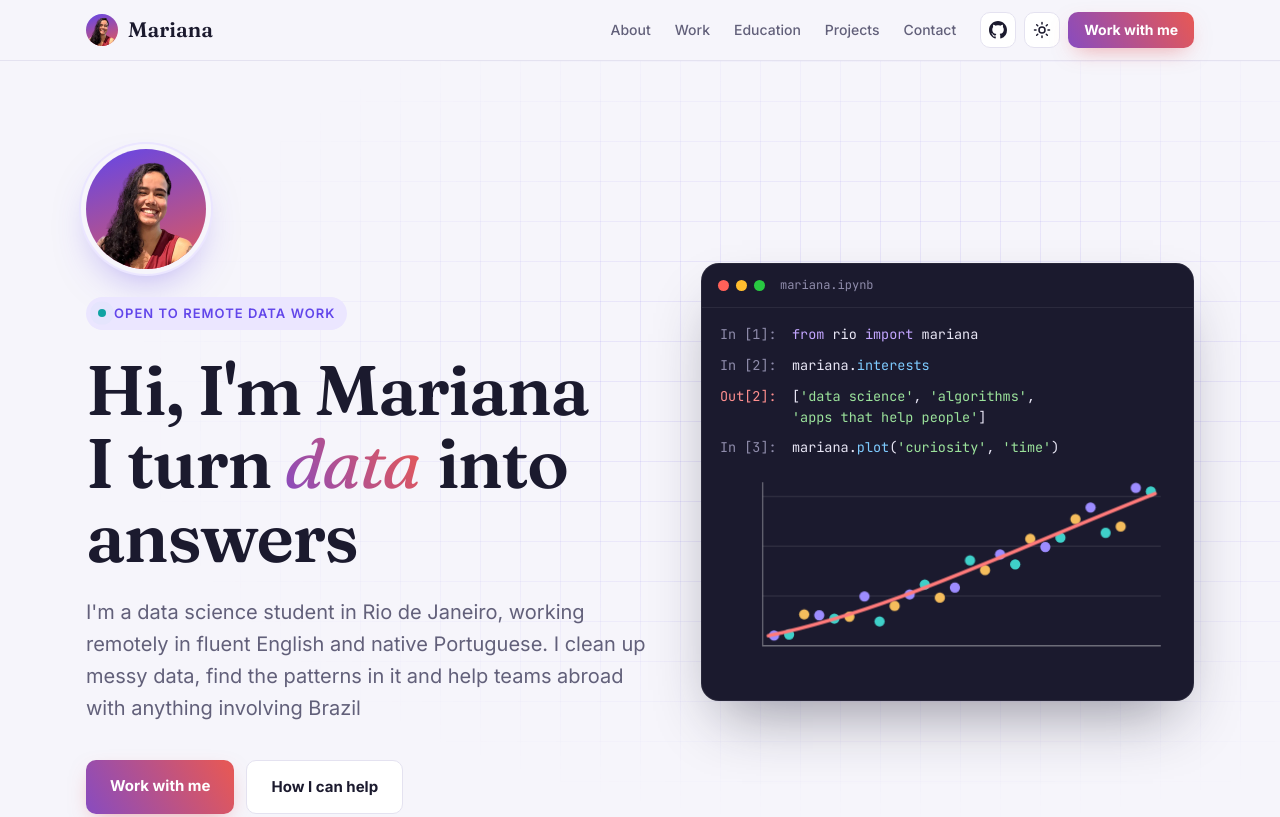
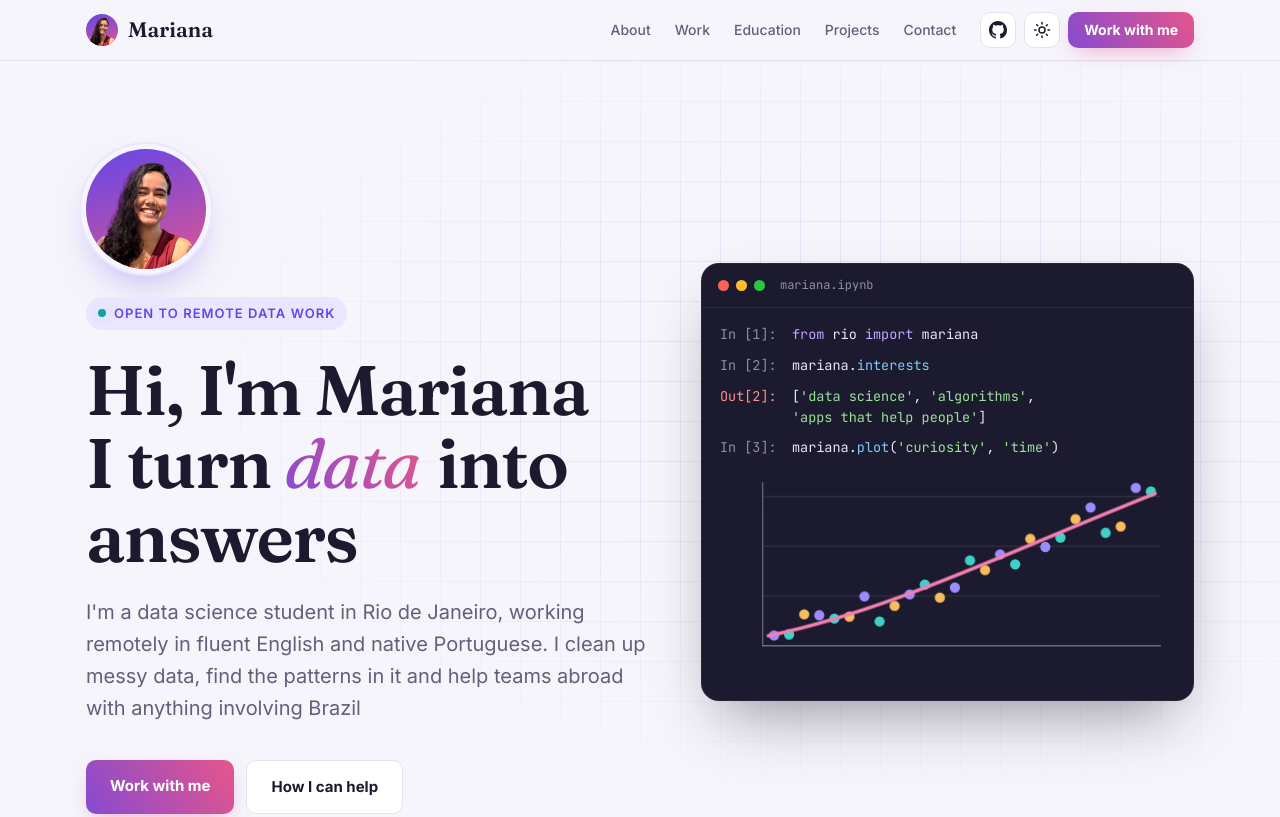
Before and after one commit to stevelacey/marianaeva, a plain HTML site: page index.html in a window 1280 px wide. Shown: the top 817 px of the page. Drawn offline with Linux system fonts and the light colour scheme.

Commit message:
Swap coral for rose

```diff
--- a/index.html
+++ b/index.html
@@ -26,7 +26,7 @@
 <style>
   :root{
     --bg:#f6f5fb; --surface:#ffffff; --ink:#1b1a2e; --muted:#62607a; --line:#e4e2f0;
-    --accent:#6246ea; --accent-soft:#ebe6ff; --coral:#e45858; --teal:#0fa3a3; --gold:#e8a33d;
+    --accent:#6246ea; --accent-soft:#ebe6ff; --coral:#e0558f; --teal:#0fa3a3; --gold:#e8a33d;
     --nav:rgba(246,245,251,.85); --grid:rgba(98,70,234,.09);
     --code-bg:#1b1a2e; --code-ink:#e8e6f5; --code-muted:#8f8cab;
     color-scheme:light;
@@ -34,7 +34,7 @@
   @media (prefers-color-scheme: dark){
     :root:not([data-theme="light"]){
       --bg:#0f0e17; --surface:#18172a; --ink:#f0eefc; --muted:#a7a4c0; --line:#2a2843;
-      --accent:#9d8cff; --accent-soft:#25214a; --coral:#ff7a7a; --teal:#3fd0c9; --gold:#f5bd5c;
+      --accent:#9d8cff; --accent-soft:#25214a; --coral:#f37fb0; --teal:#3fd0c9; --gold:#f5bd5c;
       --nav:rgba(15,14,23,.8); --grid:rgba(157,140,255,.08);
       --code-bg:#0a0912; --code-ink:#e8e6f5; --code-muted:#77749a;
       color-scheme:dark;
@@ -42,7 +42,7 @@
   }
   :root[data-theme="dark"]{
     --bg:#0f0e17; --surface:#18172a; --ink:#f0eefc; --muted:#a7a4c0; --line:#2a2843;
-    --accent:#9d8cff; --accent-soft:#25214a; --coral:#ff7a7a; --teal:#3fd0c9; --gold:#f5bd5c;
+    --accent:#9d8cff; --accent-soft:#25214a; --coral:#f37fb0; --teal:#3fd0c9; --gold:#f5bd5c;
     --nav:rgba(15,14,23,.8); --grid:rgba(157,140,255,.08);
     --code-bg:#0a0912; --code-ink:#e8e6f5; --code-muted:#77749a;
     color-scheme:dark;
@@ -66,7 +66,7 @@
   nav .wrap{display:flex;justify-content:space-between;align-items:center;height:60px;gap:16px}
   .logo{font-family:Fraunces,serif;font-weight:600;font-size:21px;text-decoration:none;display:flex;align-items:center;gap:10px}
   .logo img{width:32px;height:32px;border-radius:50%;background:linear-gradient(160deg,var(--accent),var(--coral))}
-  .avatar{width:120px;height:120px;border-radius:50%;background:linear-gradient(160deg,#6246ea,#e45858);box-shadow:0 0 0 5px var(--bg),0 0 0 7px var(--accent-soft),0 18px 40px -12px rgba(98,70,234,.5);margin-bottom:28px;display:block}
+  .avatar{width:120px;height:120px;border-radius:50%;background:linear-gradient(160deg,#6246ea,#e0558f);box-shadow:0 0 0 5px var(--bg),0 0 0 7px var(--accent-soft),0 18px 40px -12px rgba(98,70,234,.5);margin-bottom:28px;display:block}
   .logo span{color:var(--accent)}
   .nav-right{display:flex;align-items:center;gap:24px}
   nav ul{display:flex;gap:24px;list-style:none}
@@ -101,8 +101,8 @@
   .lead{font-size:clamp(17px,2.1vw,20px);color:var(--muted);max-width:560px;margin-bottom:36px}
   .btns{display:flex;gap:12px;flex-wrap:wrap}
   .btn{display:inline-block;padding:14px 24px;border-radius:10px;font-weight:700;font-size:15px;text-decoration:none;transition:transform .15s,box-shadow .15s,border-color .15s,color .15s}
-  .btn-primary{background:linear-gradient(60deg,#6246ea,#e45858,#6246ea);background-size:300%;animation:bg-shift 6s ease-in-out infinite;color:#fff;box-shadow:0 8px 22px -8px rgba(228,88,88,.55)}
-  .btn-primary:hover{transform:translateY(-2px);box-shadow:0 14px 30px -8px rgba(228,88,88,.7)}
+  .btn-primary{background:linear-gradient(60deg,#6246ea,#e0558f,#6246ea);background-size:300%;animation:bg-shift 6s ease-in-out infinite;color:#fff;box-shadow:0 8px 22px -8px rgba(224,85,143,.55)}
+  .btn-primary:hover{transform:translateY(-2px);box-shadow:0 14px 30px -8px rgba(224,85,143,.7)}
   @keyframes bg-shift{0%,100%{background-position:0% 50%}50%{background-position:100% 50%}}
   .btn-ghost{border:1px solid var(--line);background:var(--surface)}
   .btn-ghost:hover{border-color:var(--accent);color:var(--accent)}
@@ -167,7 +167,7 @@
   .tag::before{content:"";display:inline-block;width:8px;height:8px;border-radius:50%;background:var(--c,var(--accent));margin-right:9px;vertical-align:1px}
 
   /* Contact */
-  .contact{position:relative;background:linear-gradient(135deg,#2b1f7a,#6246ea 55%,#e45858);color:#fff;border-radius:24px;padding:60px 40px;text-align:center;overflow:hidden}
+  .contact{position:relative;background:linear-gradient(135deg,#2b1f7a,#6246ea 55%,#e0558f);color:#fff;border-radius:24px;padding:60px 40px;text-align:center;overflow:hidden}
   .contact::before{content:"";position:absolute;inset:0;background-image:radial-gradient(rgba(255,255,255,.18) 1.5px,transparent 1.5px);background-size:22px 22px;mask-image:linear-gradient(transparent,#000);-webkit-mask-image:linear-gradient(transparent,#000)}
   .contact > *{position:relative}
   .contact h2{color:#fff;margin-bottom:14px}
@@ -247,7 +247,7 @@
             <g stroke="rgba(255,255,255,.08)"><path d="M30 20H310M30 55H310M30 90H310M30 125H310"/></g>
             <path d="M30 10V125H310" stroke="rgba(255,255,255,.3)" fill="none"/>
             <g id="pts"></g>
-            <path class="fit" d="M34 118 C 120 100, 200 60, 306 18" stroke="#ff7a7a" stroke-width="2.5" fill="none" stroke-linecap="round"/>
+            <path class="fit" d="M34 118 C 120 100, 200 60, 306 18" stroke="#f37fb0" stroke-width="2.5" fill="none" stroke-linecap="round"/>
           </svg>
         </div>
       </div>
```
Also changed, not shown: favicon.ico, img/favicon-96.png, img/icon-180.png, img/icon-192.png, img/icon-512.png, img/icon-maskable-512.png.
